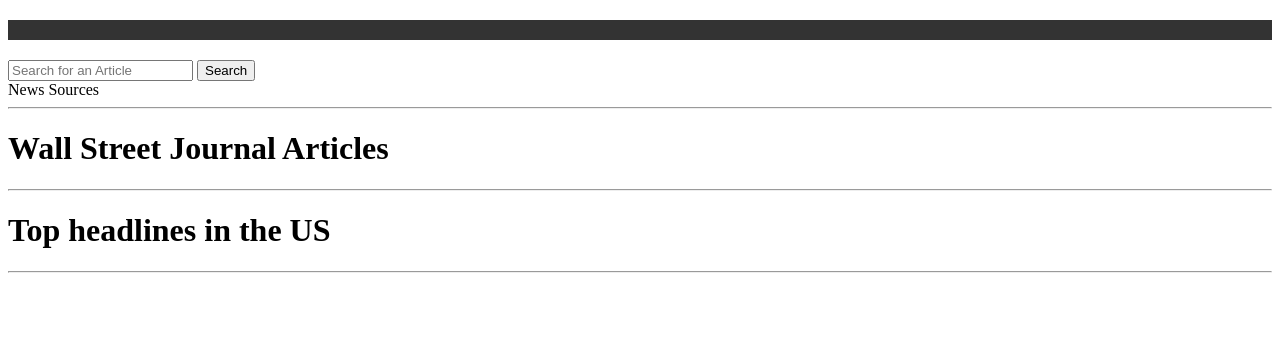
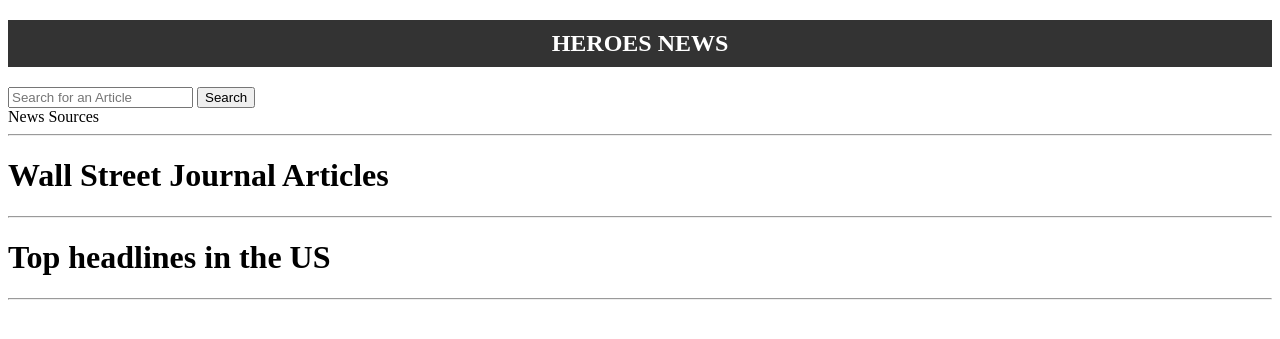
Before and after one commit to Julzpeter/News-highlight, a Flask app: template app/templates/index.html in a window 1280 px wide. Shown: the top 339 px of the page. Run offline with Flask 2, Linux system fonts and the light colour scheme; the template is opened without the code that fills it, so the values that code supplies are empty; some libraries are stand-ins or nearby versions.

Commit message:
adds a h1 element

```diff
--- a/app/templates/base.html
+++ b/app/templates/base.html
@@ -5,7 +5,7 @@
 
 <body>
     <nav class="test" style="background: #333;">
-        <h1 style="color: #fff;text-align: center;padding: 10px;"></h1>
+        <h1 style="color: #fff;text-align: center;padding: 10px;"> HEROES NEWS</h1>
     </nav>
     <!-- <a class="navbar-brand" href="/"> Home </a> -->
     {% block content %}
```
